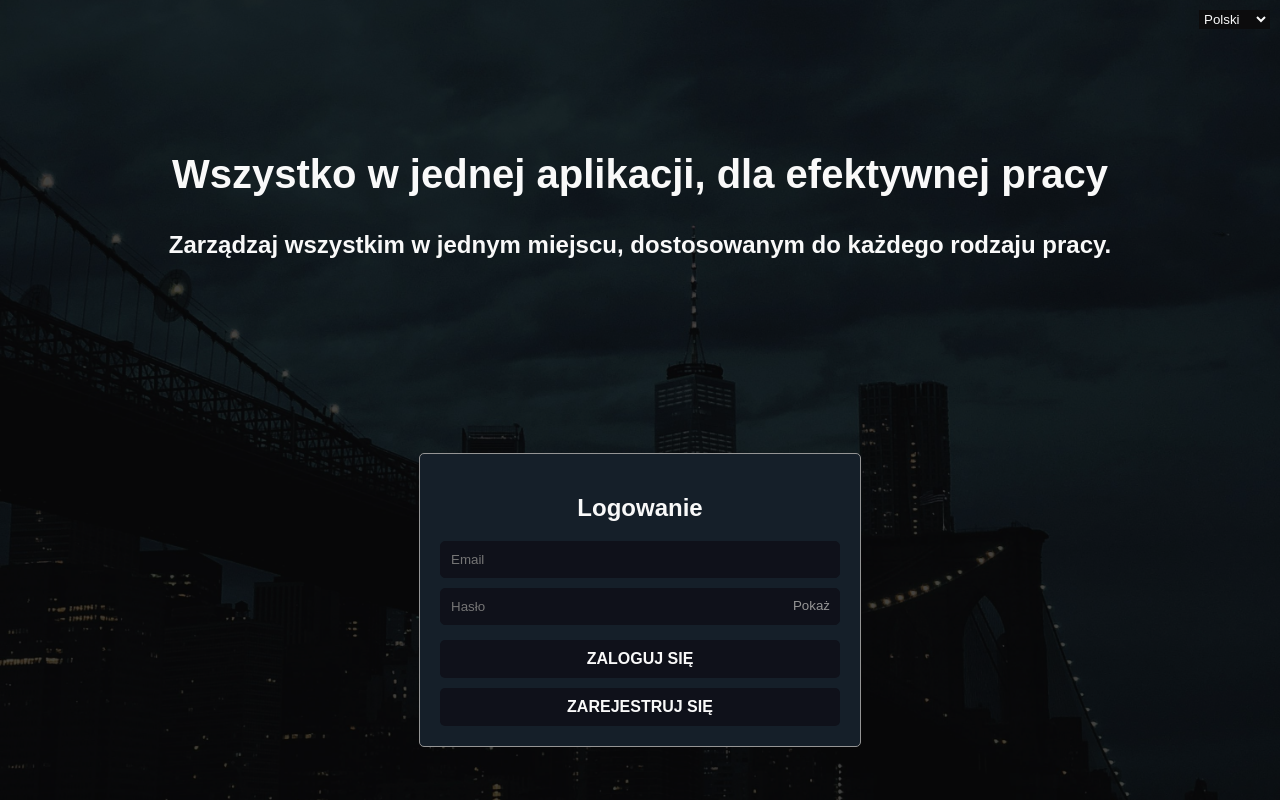
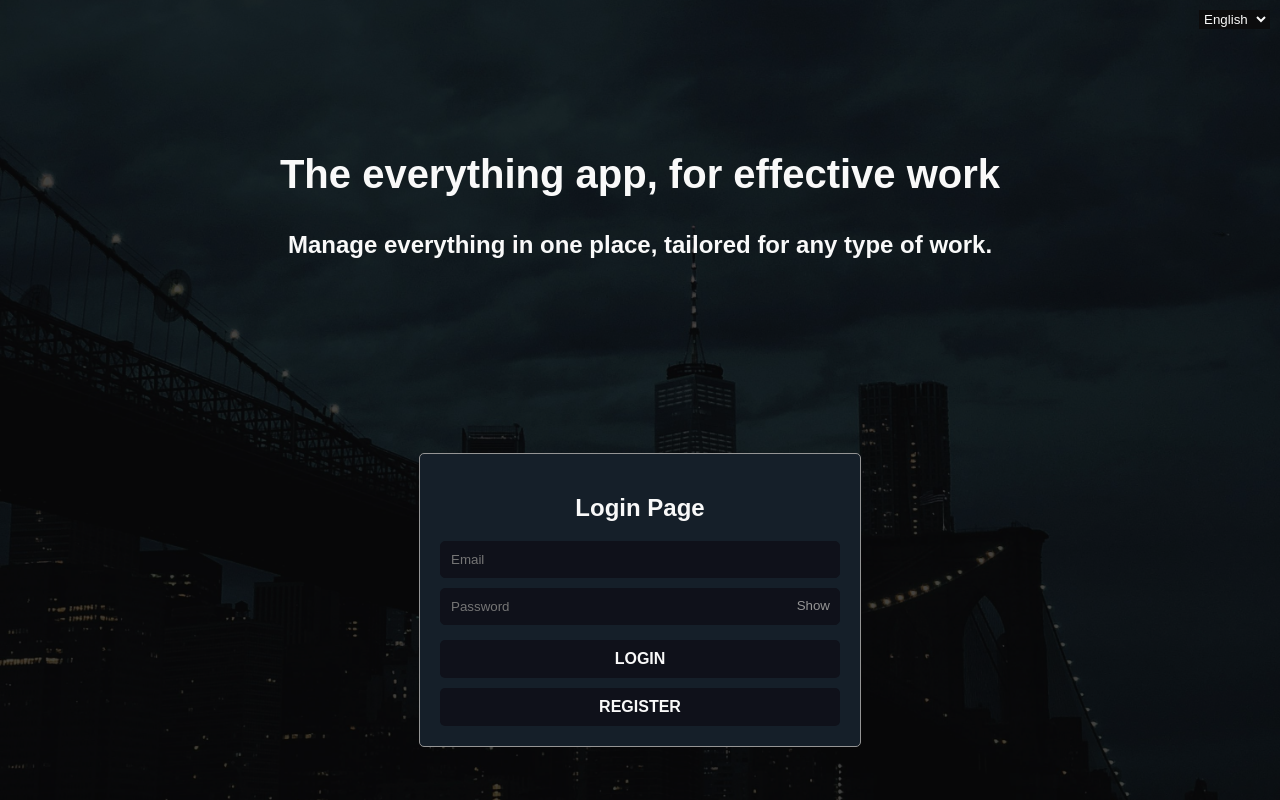
Before and after one commit to traetor/johnny-systems, a React app: page / in a window 1280 px wide. Built offline with nearby package versions, Linux system fonts and the light colour scheme; no server answers.

Commit message:
language fix

```diff
--- a/src/App.js
+++ b/src/App.js
@@ -1,4 +1,4 @@
-import React, { useState } from 'react';
+import React, { useState, useEffect } from 'react';
 import { Routes, Route, Navigate } from 'react-router-dom';
 import Navbar from './components/Navbar/Navbar';
 import LoginPage from './pages/LoginPage';
@@ -11,8 +11,27 @@ import PrivateRoute from './components/PrivateRoute';
 import texts from './texts';
 import './App.scss';
 
+const saveLanguageToLocalStorage = (language) => {
+    localStorage.setItem('language', language);
+};
+
+const getLanguageFromLocalStorage = () => {
+    return localStorage.getItem('language');
+};
+
+const getDefaultLanguage = () => {
+    const browserLanguage = navigator.language.split('-')[0];
+    const supportedLanguages = ['pl', 'en', 'de'];
+
+    return supportedLanguages.includes(browserLanguage) ? browserLanguage : 'en';
+};
+
 function App() {
-    const [language, setLanguage] = useState('pl');
+    const [language, setLanguage] = useState(getLanguageFromLocalStorage() || getDefaultLanguage());
+
+    useEffect(() => {
+        saveLanguageToLocalStorage(language);
+    }, [language]);
 
     const handleLanguageChange = (e) => {
         setLanguage(e.target.value);
```
